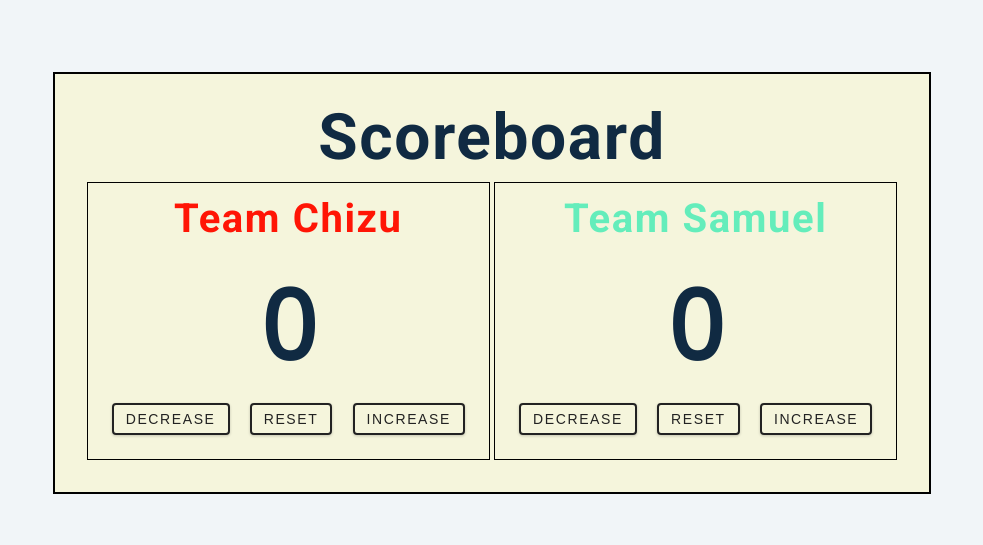
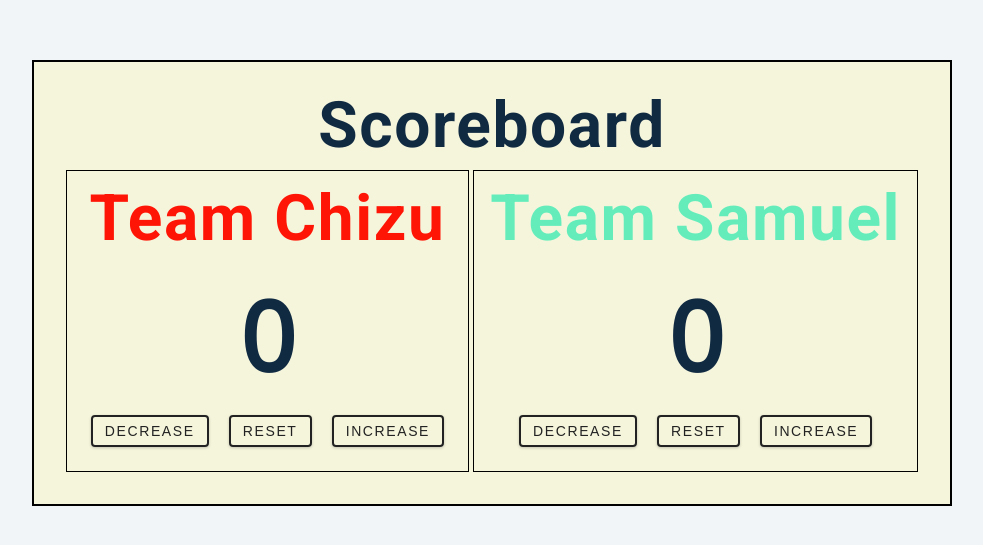
Before and after one commit to yeezychizy/scoreboard, a plain HTML site: page index.html in a window 1280 px wide. Shown: the part 117-662 px from the top of the page, without its empty margins (148-1131 px from the left). Drawn offline with nearby package versions, Linux system fonts and the light colour scheme.

Commit message:
Change of font by Chizu

```diff
--- a/index.html
+++ b/index.html
@@ -16,7 +16,7 @@
             <h1>Scoreboard</h1>
             <div class="child">
                 <div>
-                    <h2 style="color:rgb(255, 21, 5)">Team Chizu</h2>
+                    <h1 style="color:rgb(255, 21, 5)">Team Chizu</h1>
                 </div>
                 <span id="valueA">0</span>
                 <div class="button-container">
@@ -29,7 +29,7 @@
 
             <div class="child">
                 <div>
-                    <h2 style="color:rgb(100, 237, 187)">Team Samuel</h2>
+                    <h1 style="color:rgb(100, 237, 187)">Team Samuel</h1>
                 </div>
                 <span id="valueB">0</span>
                 <div class="button-container">
```
